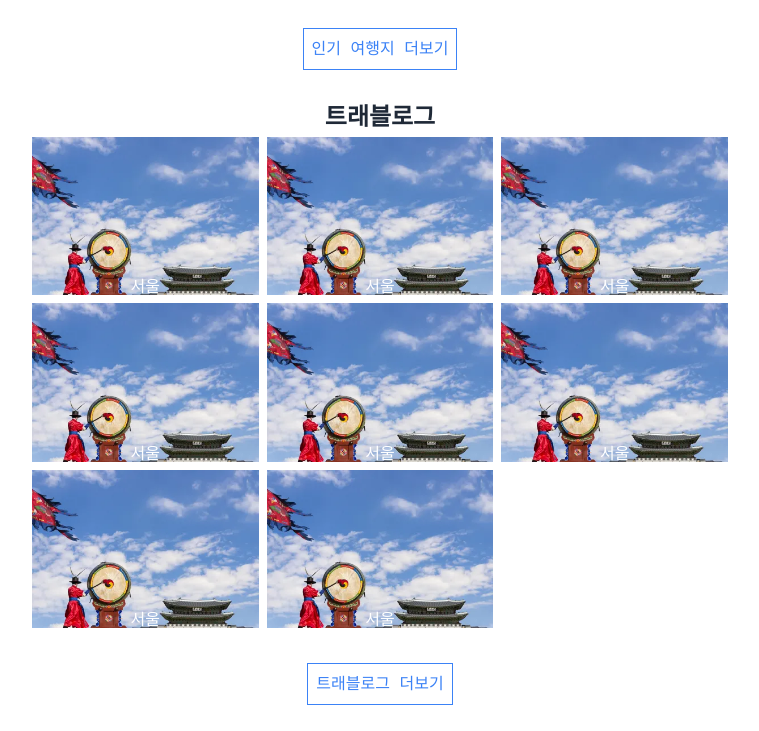
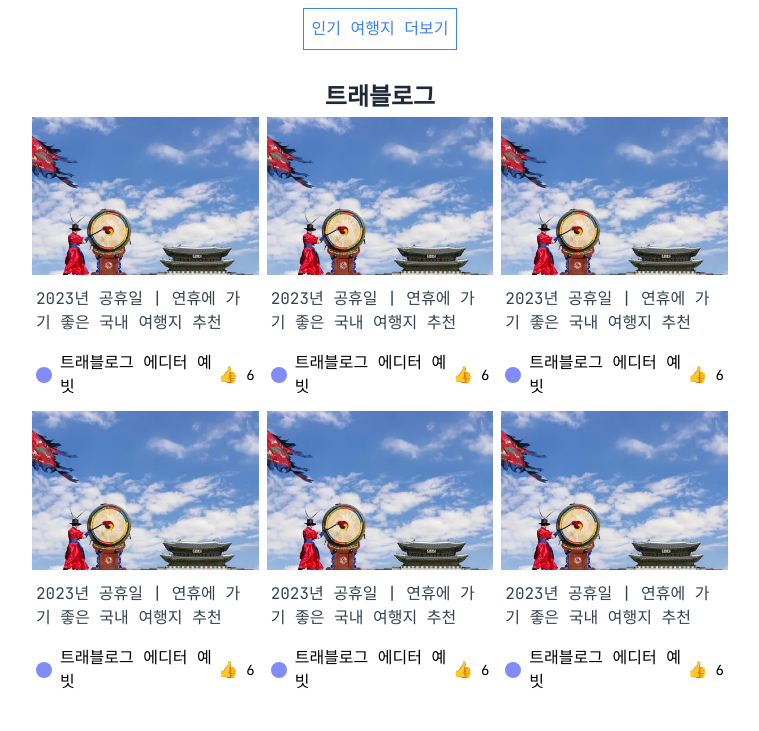
Before and after one commit to hangyuCho/tailwindcss, a website: page trip-page.html in a window 1280 px wide. Shown: the part 808-1539 px from the top of the page, without its empty margins (260-1019 px from the left). Drawn offline with Linux system fonts and the light colour scheme.

Commit message:
fix :  트래블로그 수정

```diff
--- a/trip-page.html
+++ b/trip-page.html
@@ -79,12 +79,12 @@
         </div>
       </nav>
     </div>
-    <div class="w-full flex flex-col justify-center px-72">
+    <div class="w-full flex flex-col justify-center px-72 container">
       <!-- search -->
       <div class="flex">
-        <div class="w-full container mx-auto mt-2 flex justify-center">
+        <div class="w-full mx-auto mt-2 flex justify-center">
           <!-- outside form -->
-          <div class="px-6 py-8 w-2/3 shadow-xl jusify-center border-gray-200">
+          <div class="w-full px-6 py-8 shadow-xl jusify-center border-gray-200">
             <form class="w-full">
               <div class="flex">
                 <input
@@ -102,7 +102,7 @@
       </div>
       <!-- 도쿄 매력 탐구 -->
       <div class="w-full flex flex-col py-10">
-        <div class="m-auto w-1/3 rounded-sm shadow-xl">
+        <div class="m-auto w-2/4 rounded-sm shadow-xl">
           <!-- 버튼 -->
           <button
             class="w-full shadow-gray-100 shadow flex items-center justify-between"
@@ -231,85 +231,191 @@
       <div class="w-full flex flex-col">
         <div class="text-2xl m-auto font-bold text-gray-800">트래블로그</div>
         <div class="flex flex-wrap">
+          <div class="w-1/3">
             <div
-            class="flex w-1/3 relative rounded-2 hover:scale-110 p-1 justify-center transition-all"
+              class="flex relative rounded-2 hover:scale-110 p-1 justify-center transition-all"
             >
               <img
                 class="w-full object-cover"
                 src="./img/trip/seoul.webp"
                 alt=""
               />
-            <p class="absolute bottom-0 text-white">서울</p>
             </div>
+            <!-- 상세 -->
+            <div class="flex flex-col w-full p-2 gap-4">
+              <p class="text-gray-700">
+                2023년 공휴일 | 연휴에 가기 좋은 국내 여행지 추천
+              </p>
+              <div class="w-full flex flex-row">
+                <!-- 프로필 -->
+                <div class="flex w-full items-center gap-2">
+                  <div class="p-2 bg-indigo-400 rounded-full"></div>
+                  <p class="">트래블로그 에디터 예빗</p>
+                </div>
+                <!-- 좋아요 -->
+                <div class="flex items-center gap-2">
+                  <!-- 아이콘 -->
+                  <p>👍</p>
+                  <!-- 카운트 -->
+                  <p class="text-sm">6</p>
+                </div>
+              </div>
+            </div>
+          </div>
+          <div class="w-1/3">
             <div
-            class="flex w-1/3 relative rounded-2 hover:scale-110 p-1 justify-center transition-all"
+              class="flex relative rounded-2 hover:scale-110 p-1 justify-center transition-all"
             >
               <img
                 class="w-full object-cover"
                 src="./img/trip/seoul.webp"
                 alt=""
               />
-            <p class="absolute bottom-0 text-white">서울</p>
             </div>
+            <!-- 상세 -->
+            <div class="flex flex-col w-full p-2 gap-4">
+              <p class="text-gray-700">
+                2023년 공휴일 | 연휴에 가기 좋은 국내 여행지 추천
+              </p>
+              <div class="w-full flex flex-row">
+                <!-- 프로필 -->
+                <div class="flex w-full items-center gap-2">
+                  <div class="p-2 bg-indigo-400 rounded-full"></div>
+                  <p class="">트래블로그 에디터 예빗</p>
+                </div>
+                <!-- 좋아요 -->
+                <div class="flex items-center gap-2">
+                  <!-- 아이콘 -->
+                  <p>👍</p>
+                  <!-- 카운트 -->
+                  <p class="text-sm">6</p>
+                </div>
+              </div>
+            </div>
+          </div>
+          <div class="w-1/3">
             <div
-            class="flex w-1/3 relative rounded-2 hover:scale-110 p-1 justify-center transition-all"
+              class="flex relative rounded-2 hover:scale-110 p-1 justify-center transition-all"
             >
               <img
                 class="w-full object-cover"
                 src="./img/trip/seoul.webp"
                 alt=""
               />
-            <p class="absolute bottom-0 text-white">서울</p>
             </div>
+            <!-- 상세 -->
+            <div class="flex flex-col w-full p-2 gap-4">
+              <p class="text-gray-700">
+                2023년 공휴일 | 연휴에 가기 좋은 국내 여행지 추천
+              </p>
+              <div class="w-full flex flex-row">
+                <!-- 프로필 -->
+                <div class="flex w-full items-center gap-2">
+                  <div class="p-2 bg-indigo-400 rounded-full"></div>
+                  <p class="">트래블로그 에디터 예빗</p>
+                </div>
+                <!-- 좋아요 -->
+                <div class="flex items-center gap-2">
+                  <!-- 아이콘 -->
+                  <p>👍</p>
+                  <!-- 카운트 -->
+                  <p class="text-sm">6</p>
+                </div>
+              </div>
+            </div>
+          </div>
+          <div class="w-1/3">
             <div
-            class="flex w-1/3 relative rounded-2 hover:scale-110 p-1 justify-center transition-all"
+              class="flex relative rounded-2 hover:scale-110 p-1 justify-center transition-all"
             >
               <img
                 class="w-full object-cover"
                 src="./img/trip/seoul.webp"
                 alt=""
               />
-            <p class="absolute bottom-0 text-white">서울</p>
             </div>
+            <!-- 상세 -->
+            <div class="flex flex-col w-full p-2 gap-4">
+              <p class="text-gray-700">
+                2023년 공휴일 | 연휴에 가기 좋은 국내 여행지 추천
+              </p>
+              <div class="w-full flex flex-row">
+                <!-- 프로필 -->
+                <div class="flex w-full items-center gap-2">
+                  <div class="p-2 bg-indigo-400 rounded-full"></div>
+                  <p class="">트래블로그 에디터 예빗</p>
+                </div>
+                <!-- 좋아요 -->
+                <div class="flex items-center gap-2">
+                  <!-- 아이콘 -->
+                  <p>👍</p>
+                  <!-- 카운트 -->
+                  <p class="text-sm">6</p>
+                </div>
+              </div>
+            </div>
+          </div>
+          <div class="w-1/3">
             <div
-            class="flex w-1/3 relative rounded-2 hover:scale-110 p-1 justify-center transition-all"
+              class="flex relative rounded-2 hover:scale-110 p-1 justify-center transition-all"
             >
               <img
                 class="w-full object-cover"
                 src="./img/trip/seoul.webp"
                 alt=""
               />
-            <p class="absolute bottom-0 text-white">서울</p>
             </div>
+            <!-- 상세 -->
+            <div class="flex flex-col w-full p-2 gap-4">
+              <p class="text-gray-700">
+                2023년 공휴일 | 연휴에 가기 좋은 국내 여행지 추천
+              </p>
+              <div class="w-full flex flex-row">
+                <!-- 프로필 -->
+                <div class="flex w-full items-center gap-2">
+                  <div class="p-2 bg-indigo-400 rounded-full"></div>
+                  <p class="">트래블로그 에디터 예빗</p>
+                </div>
+                <!-- 좋아요 -->
+                <div class="flex items-center gap-2">
+                  <!-- 아이콘 -->
+                  <p>👍</p>
+                  <!-- 카운트 -->
+                  <p class="text-sm">6</p>
+                </div>
+              </div>
+            </div>
+          </div>
+          <div class="w-1/3">
             <div
-            class="flex w-1/3 relative rounded-2 hover:scale-110 p-1 justify-center transition-all"
+              class="flex relative rounded-2 hover:scale-110 p-1 justify-center transition-all"
             >
               <img
                 class="w-full object-cover"
                 src="./img/trip/seoul.webp"
                 alt=""
               />
-            <p class="absolute bottom-0 text-white">서울</p>
             </div>
-          <div
-            class="flex w-1/3 relative rounded-2 hover:scale-110 p-1 justify-center transition-all"
-          >
-            <img
-              class="w-full object-cover"
-              src="./img/trip/seoul.webp"
-              alt=""
-            />
-            <p class="absolute bottom-0 text-white">서울</p>
+            <!-- 상세 -->
+            <div class="flex flex-col w-full p-2 gap-4">
+              <p class="text-gray-700">
+                2023년 공휴일 | 연휴에 가기 좋은 국내 여행지 추천
+              </p>
+              <div class="w-full flex flex-row">
+                <!-- 프로필 -->
+                <div class="flex w-full items-center gap-2">
+                  <div class="p-2 bg-indigo-400 rounded-full"></div>
+                  <p class="">트래블로그 에디터 예빗</p>
                 </div>
-          <div
-            class="flex w-1/3 relative rounded-2 hover:scale-110 p-1 justify-center transition-all"
-          >
-            <img
-              class="w-full object-cover"
-              src="./img/trip/seoul.webp"
-              alt=""
-            />
-            <p class="absolute bottom-0 text-white">서울</p>
+                <!-- 좋아요 -->
+                <div class="flex items-center gap-2">
+                  <!-- 아이콘 -->
+                  <p>👍</p>
+                  <!-- 카운트 -->
+                  <p class="text-sm">6</p>
+                </div>
+              </div>
+            </div>
           </div>
         </div>
         <div class="flex w-auto justify-center p-8">
```
Also changed, not shown: css/style.css. Lines whose indentation alone changed are shown as unchanged.
